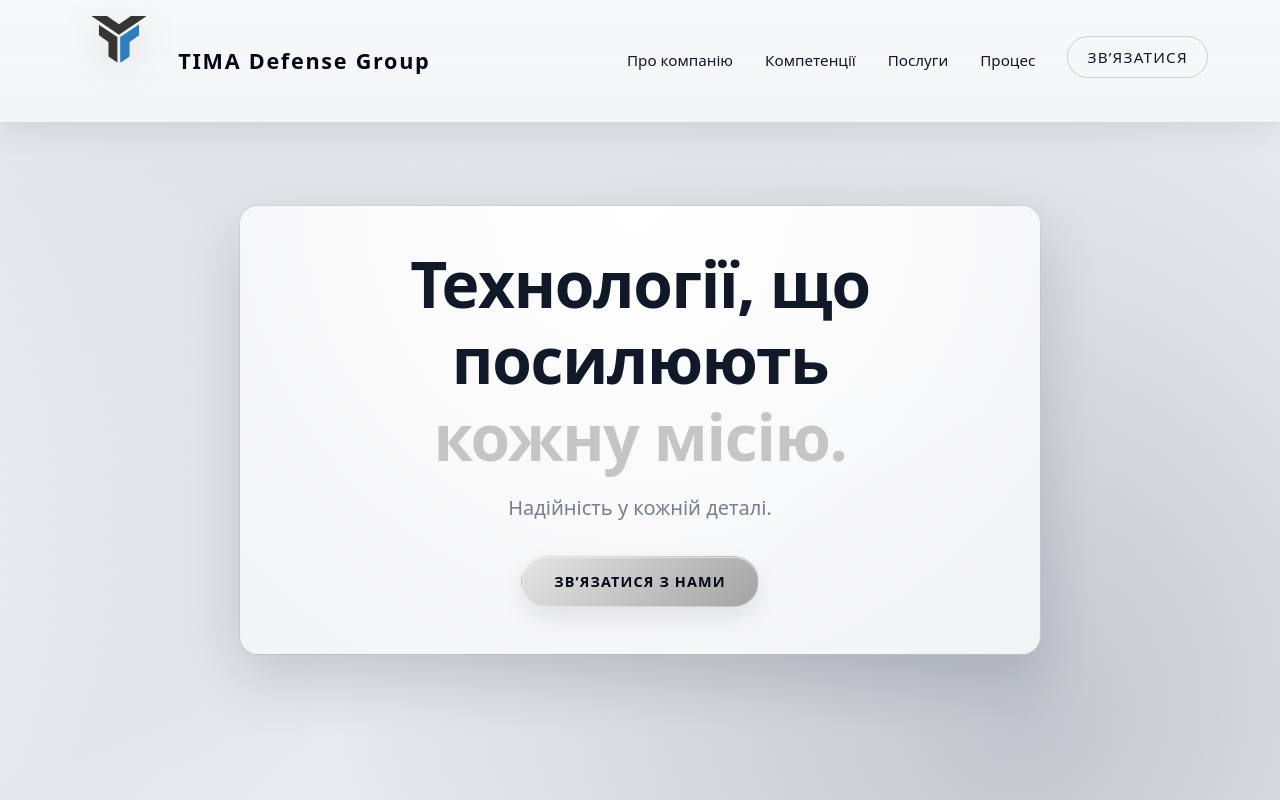
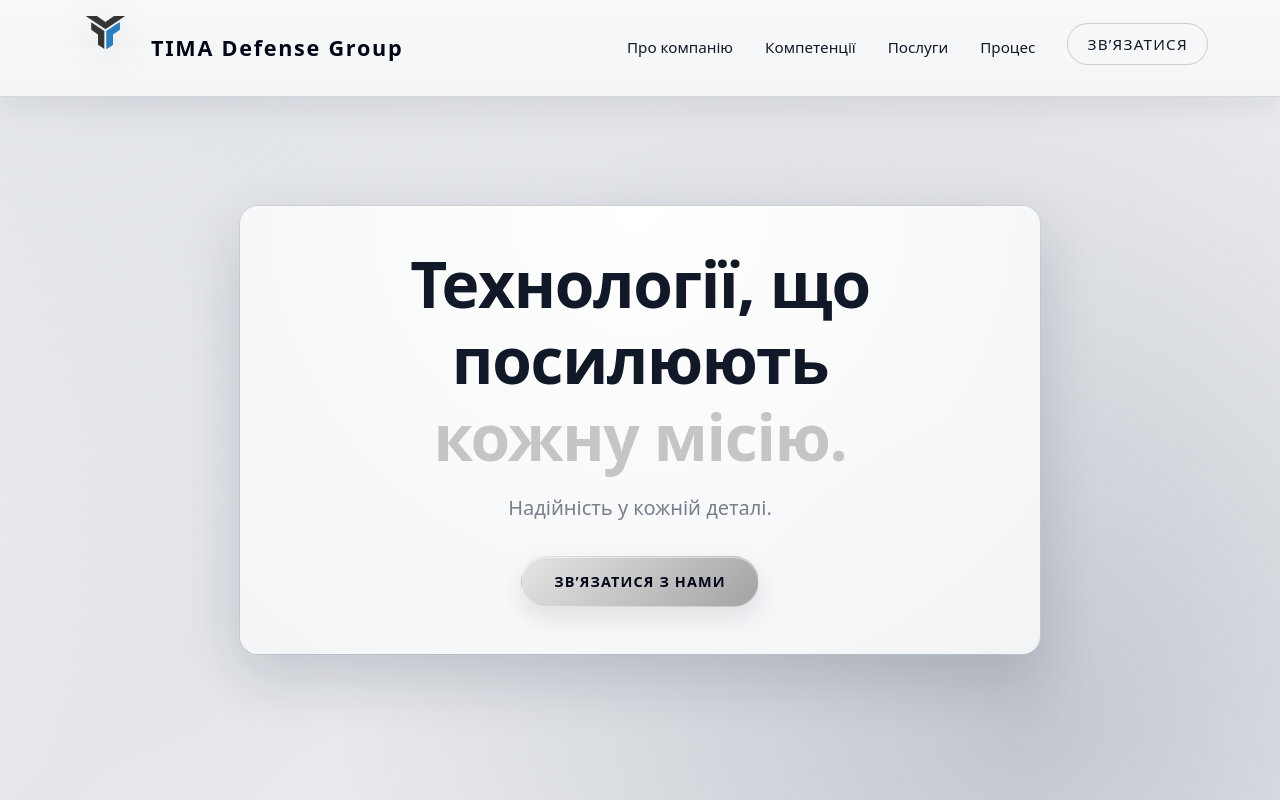
Before and after one commit to akurumei/TimaDefense, a plain HTML site: page index.html in a window 1280 px wide. Shown: the top 800 px of the page. Drawn offline with Linux system fonts and the light colour scheme.

Commit message:
Some more logo tweaks

```diff
--- a/style.css
+++ b/style.css
@@ -171,7 +171,9 @@ p {
     z-index: 1000;
     border-bottom: 1px solid rgba(209,213,219,0.9);
     box-shadow: 0 10px 28px rgba(15,23,42,0.08);
-    padding: 1rem 0;
+
+    /* ↓ less vertical padding so header doesn't grow */
+    padding: 0.35rem 0;
 }
 
 .header-container {
@@ -187,8 +189,8 @@ p {
 }
 
 .logo {
-    max-height: 90px;  /* Bigger logo while keeping header size fixed */
-    height: auto;
+    /* ↓ bigger logo, but it fits into the bar because we reduced padding */
+    height: 64px;
     width: auto;
     filter: drop-shadow(0 8px 20px rgba(0,0,0,0.12));
 }
```
